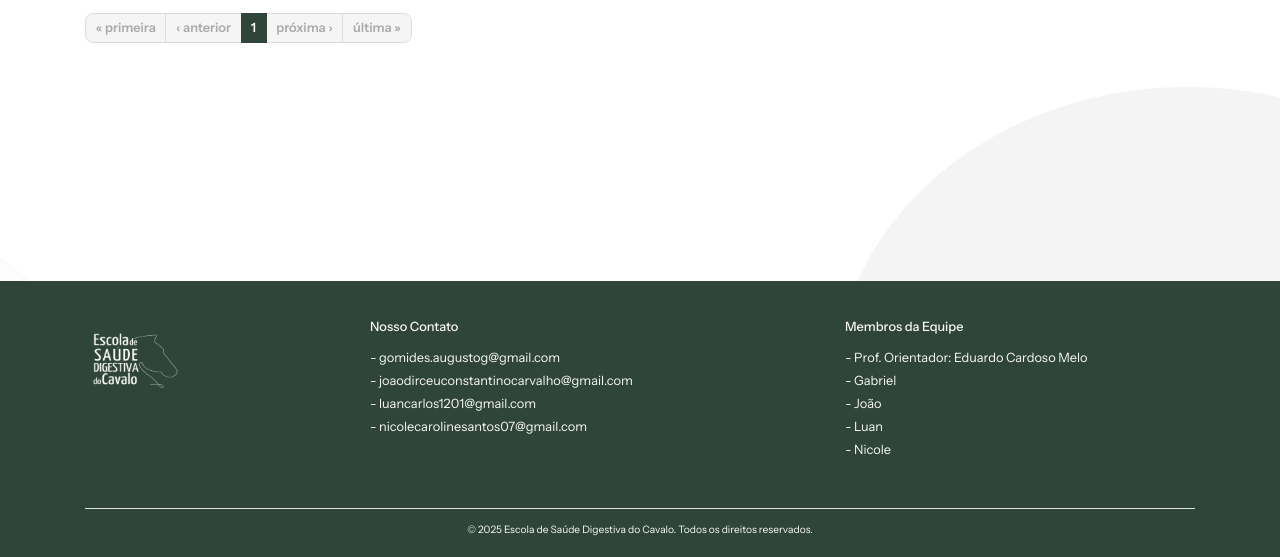
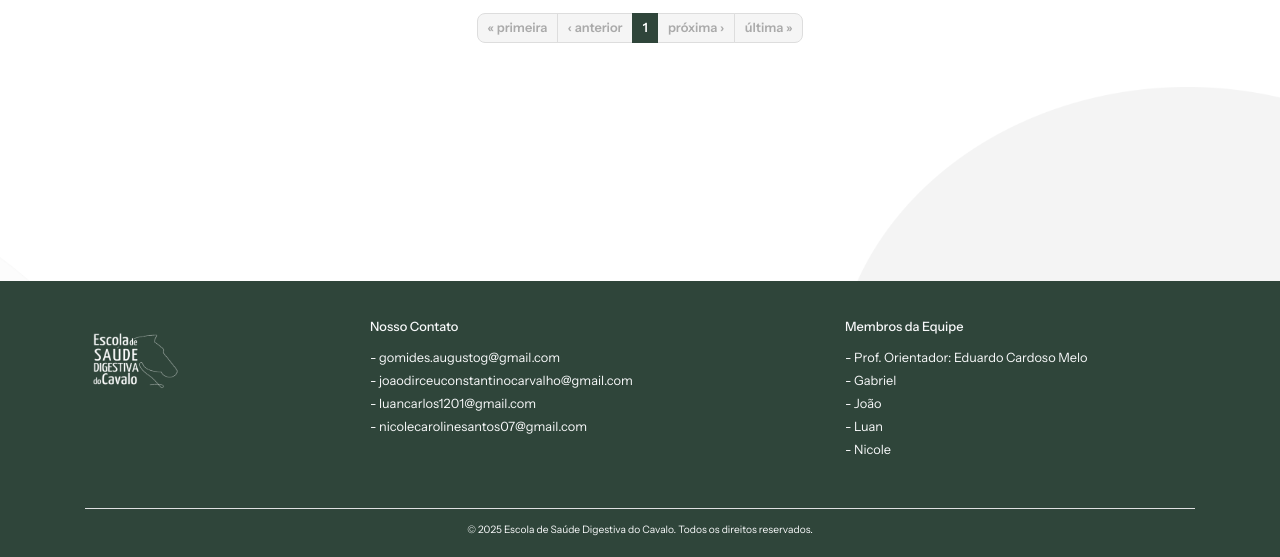
Before and after one commit to Gabriel-Augusto21/ESDC, a Django app: page /alimentos/ in a window 1280 px wide. Shown: the part 519-1076 px from the top of the page. Run offline with Django 4.2, Linux system fonts and the light colour scheme; data that the repository does not hold is empty; some libraries are stand-ins or nearby versions.

Commit message:
Update paginador.html

```diff
--- a/alimentos/templates/paginador.html
+++ b/alimentos/templates/paginador.html
@@ -1,5 +1,5 @@
-<nav aria-label="Page navigation justify-content-center" class="fs-2">
-   <ul class="pagination">
+<nav aria-label="Page navigation" class="fs-2">
+   <ul class="pagination justify-content-center">
       {% if page_obj.has_previous %}
          <li class="page-item"><a class="page-link" href="?page=1&query={{ query }}">&laquo; primeira</a></li>
          <li class="page-item"><a class="page-link" href="?page={{ page_obj.previous_page_number }}&query={{ query }}">&lsaquo; anterior</a></li>
```
